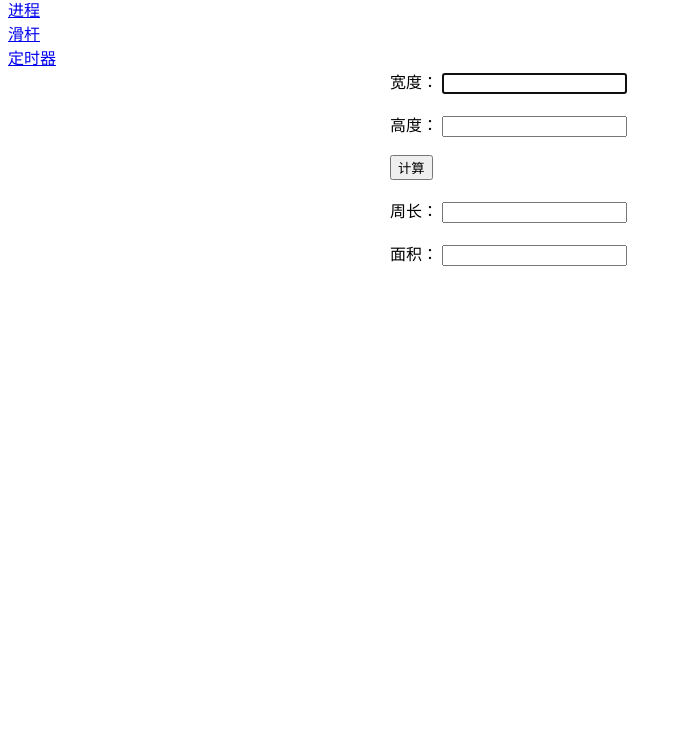
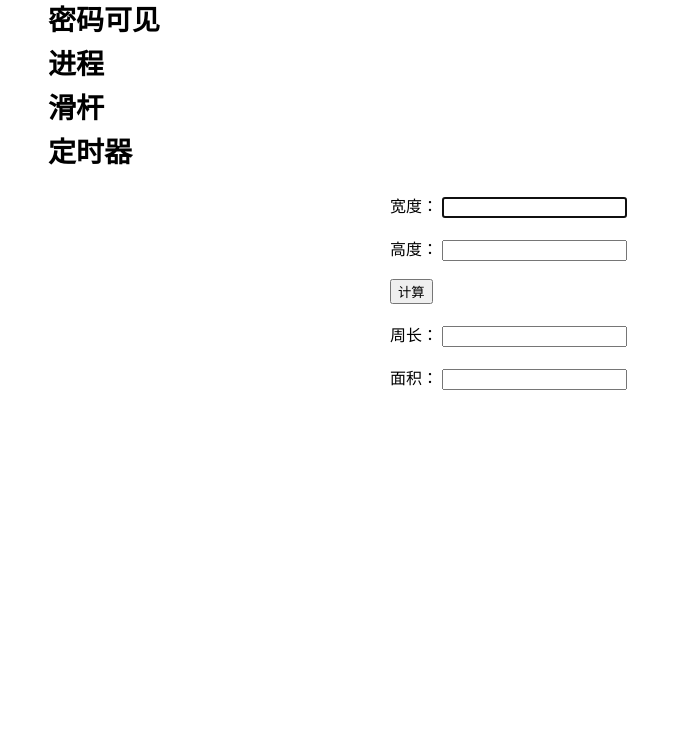
Before and after one commit to HuoYanru/spa, a plain HTML site: page 01/index.html in a window 1280 px wide. Shown: the part 59-800 px from the top of the page, without its empty margins (0-682 px from the left). Drawn offline with Linux system fonts and the light colour scheme.

Commit message:
优化了页面

```diff
--- a/01/index.css
+++ b/01/index.css
@@ -9,3 +9,14 @@
 #tx1,#tx2{
   color:red;
 }
+a{
+  text-decoration:none;
+  font-size:28px;
+  font-weight:bold;
+  color:black;
+  line-height:40px;
+}
+ul li{
+  display:block;
+  line-height:40px;
+}
--- a/01/index.html
+++ b/01/index.html
@@ -8,15 +8,23 @@
   <link rel="stylesheet" href="index.css">
 <body>
   <div id="menu">
-    <a href="https://huoyanru.github.io/spa/01/">图形计算器</a>
-    </br>
-    <a href="https://huoyanru.github.io/spa/02/password.html">密码可见</a>
-    </br>
-    <a href="https://huoyanru.github.io/spa/02/progress.html">进程</a>
-    </br>
-    <a href="https://huoyanru.github.io/spa/02/range.html">滑杆</a>
-    </br>
-    <a href="https://huoyanru.github.io/spa/02/timer.html">定时器</a>
+  <ul>
+    <li>
+      <a href="https://huoyanru.github.io/spa/01/">图形计算器</a>
+    </li>
+    <li>
+      <a href="https://huoyanru.github.io/spa/02/password.html">密码可见</a>
+    </li>
+    <li>
+      <a href="https://huoyanru.github.io/spa/02/progress.html">进程</a>
+    </li>
+    <li>
+      <a href="https://huoyanru.github.io/spa/02/range.html">滑杆</a>
+    </li>
+    <li>
+      <a href="https://huoyanru.github.io/spa/02/timer.html">定时器</a>
+    </li>
+  </ul>
   </div>
   <div id="rectangle">
     <label for="">宽度：</label>
```
